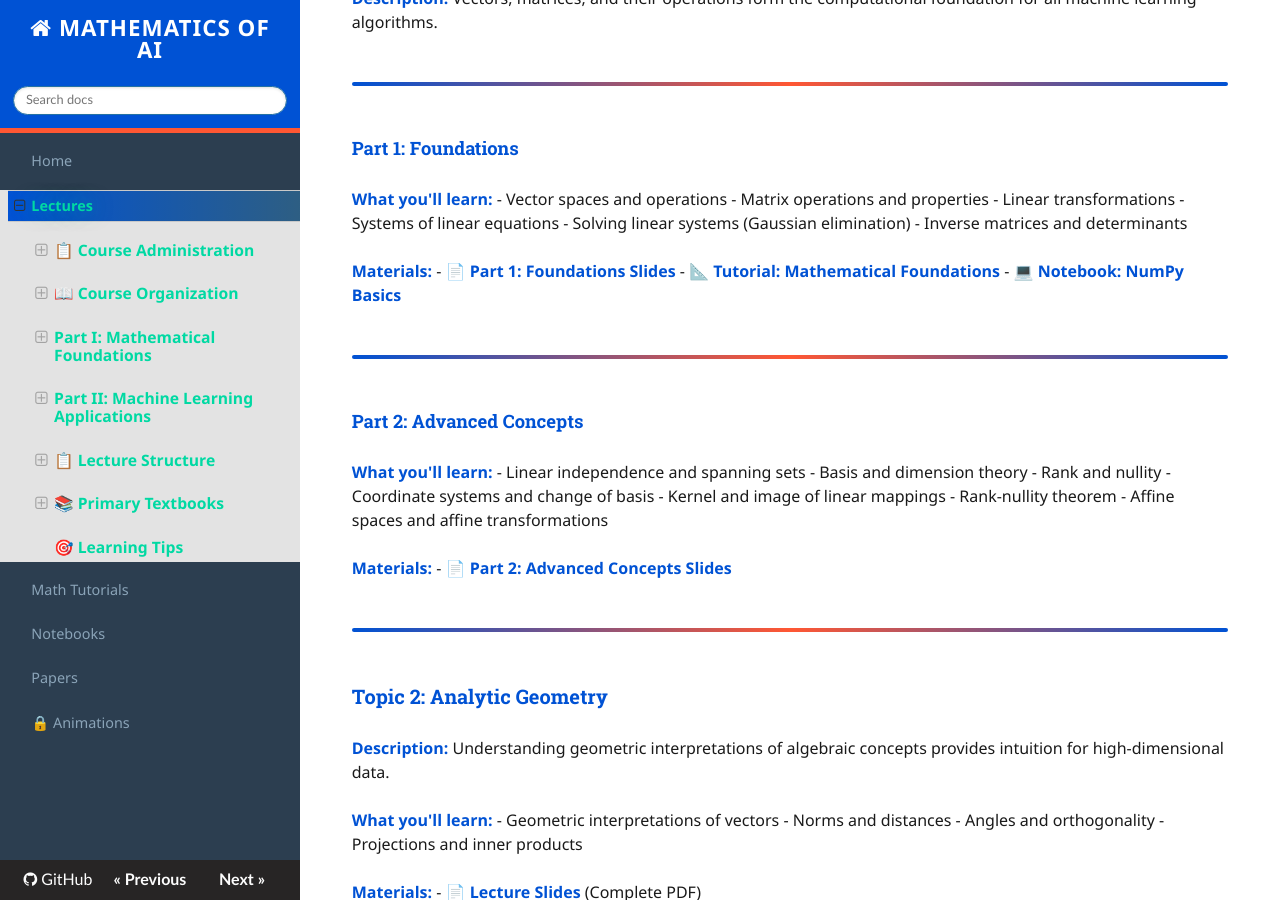
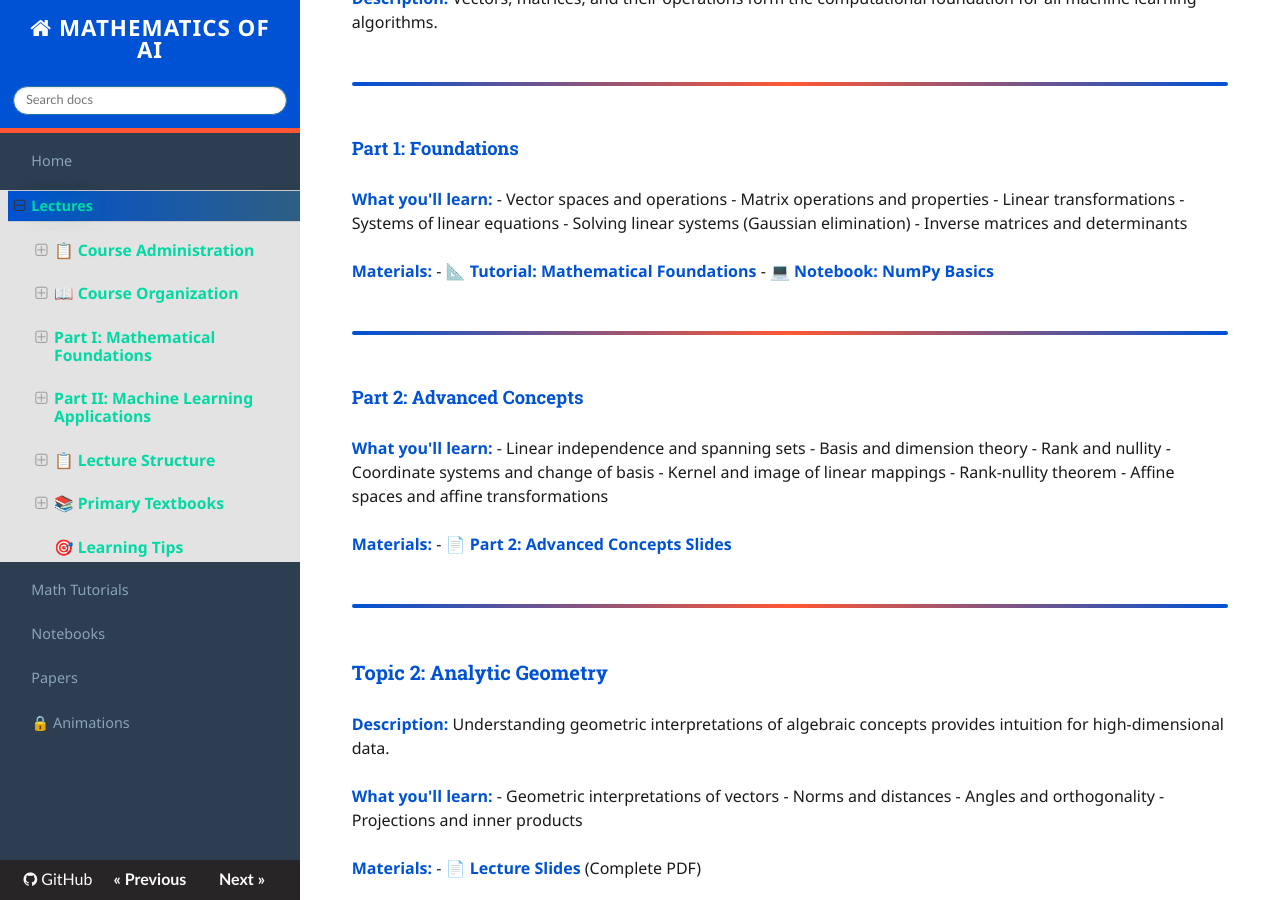
Before and after one commit to alnemari-m/mathai-website, an MkDocs documentation site: the page built from docs/lectures.md, in a window 1280 px wide and 900 px high, scrolled down 1654 px. Built offline with MkDocs 1.6.1, drawn with Linux system fonts in a browser that asks for light colours; nearby versions of some CDN libraries.

Commit message:
Remove Linear Algebra Foundations PDF and its reference
🤖 Generated with [Claude Code](https://claude.com/claude-code)

Co-Authored-By: Claude <noreply@anthropic.com>

```diff
--- a/docs/lectures.md
+++ b/docs/lectures.md
@@ -60,7 +60,6 @@ This course is divided into two main parts:
 - Inverse matrices and determinants
 
 **Materials:**
-- [📄 Part 1: Foundations Slides](pdfs/Linear_Algebra_Foundations.pdf)
 - [📐 Tutorial: Mathematical Foundations](tutorials/Tutorial_01_Mathematical_Foundations.md)
 - [💻 Notebook: NumPy Basics](notebooks/01_Python_Libraries_Basics.ipynb)
 
```
